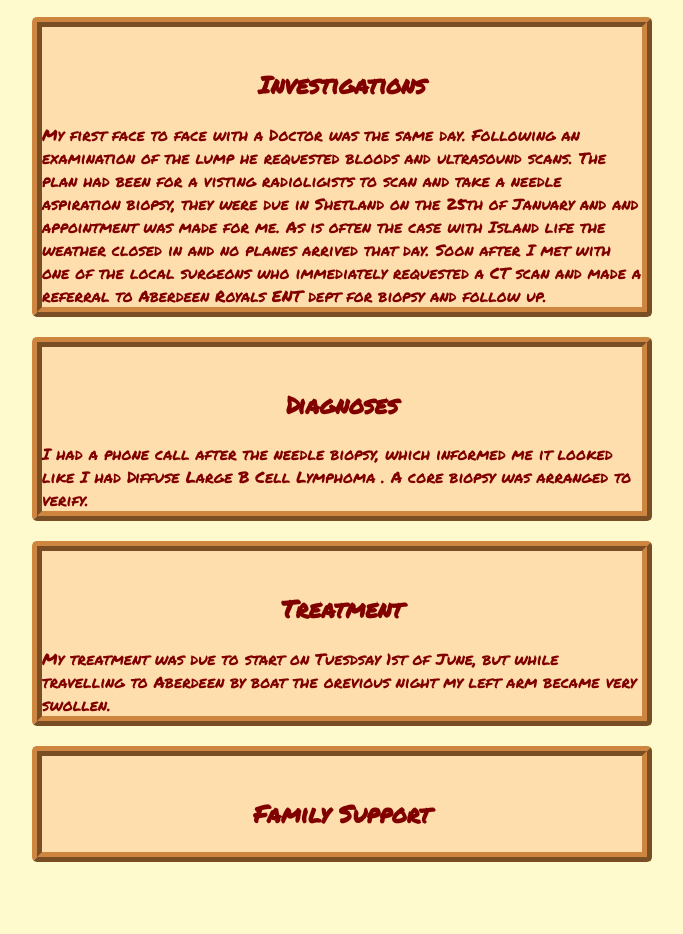
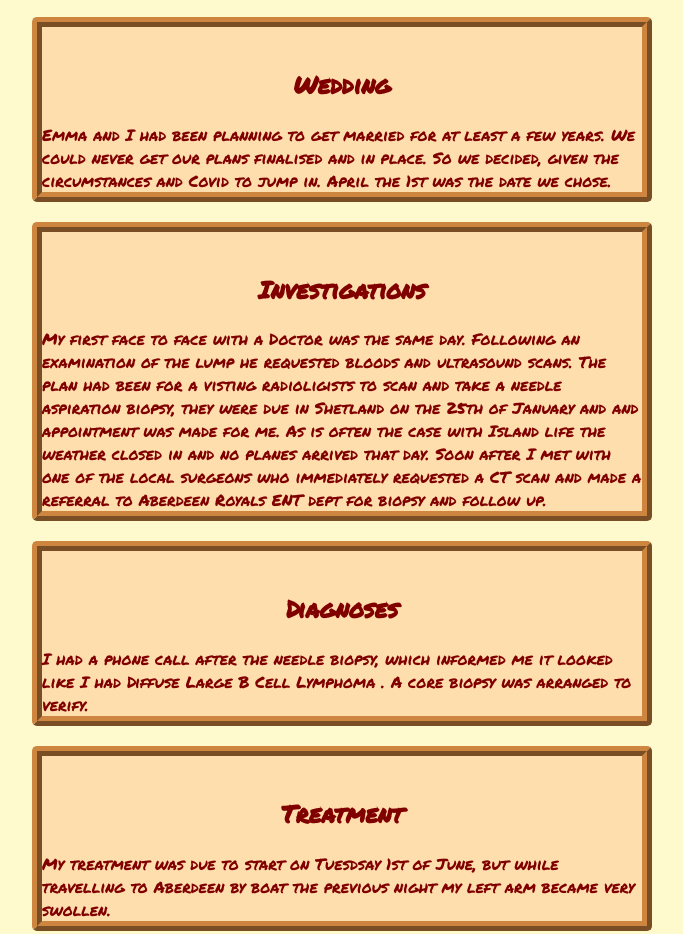
Before and after one commit to angus-galbraith/angus-galbraith.github.io, a plain HTML site: page index.html in a window 1280 px wide. Shown: the part 458-1392 px from the top of the page, without its empty margins (298-981 px from the left). Before the commit the page ends 1340 px from the top, so only its background shows below. Drawn offline with Linux system fonts and the light colour scheme.

Commit message:
wedding div added

```diff
--- a/index.html
+++ b/index.html
@@ -48,6 +48,13 @@
 
         </div>
 
+        <div>
+            <h2 style='text-align: center;'>Wedding</h2>
+            Emma and I had been planning to get married for at least a few years. We could never get our plans finalised and in place. So we decided,
+            given the circumstances and Covid to jump in. April the 1st was the date we chose.
+
+        </div>
+
 
         <div>
             <h2 style='text-align: center;'>Investigations</h2>
@@ -67,7 +74,7 @@
 
         <div>
             <h2 style='text-align: center;'>Treatment</h2>
-            My treatment was due to start on Tuesdsay 1st of June, but while travelling to Aberdeen by boat the orevious night
+            My treatment was due to start on Tuesdsay 1st of June, but while travelling to Aberdeen by boat the previous night
             my left arm became very swollen.
 
         </div>
```
